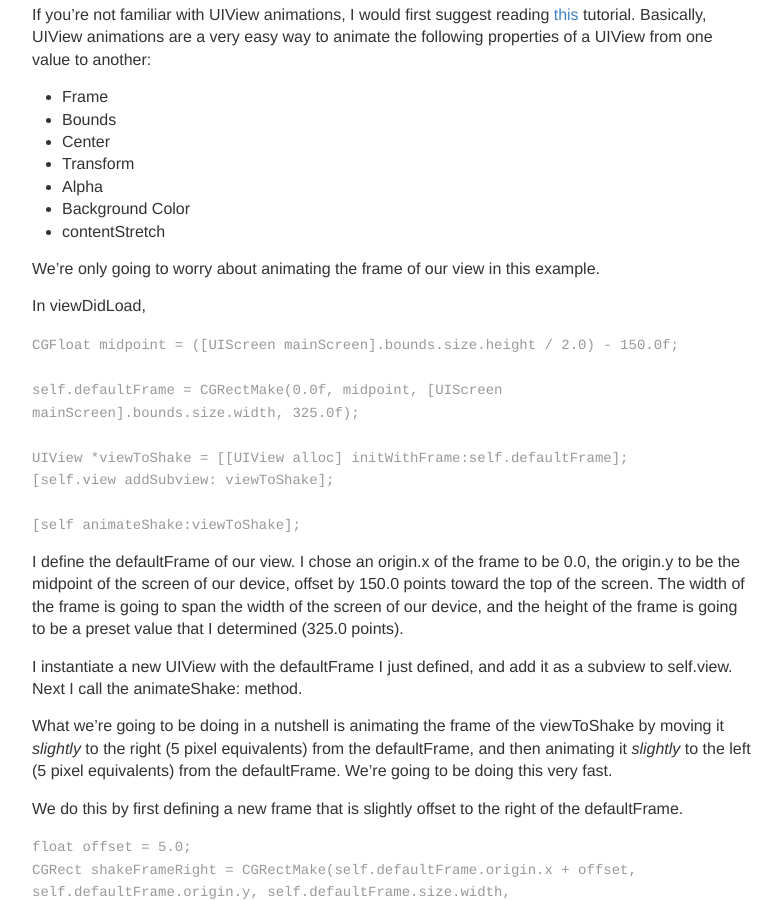
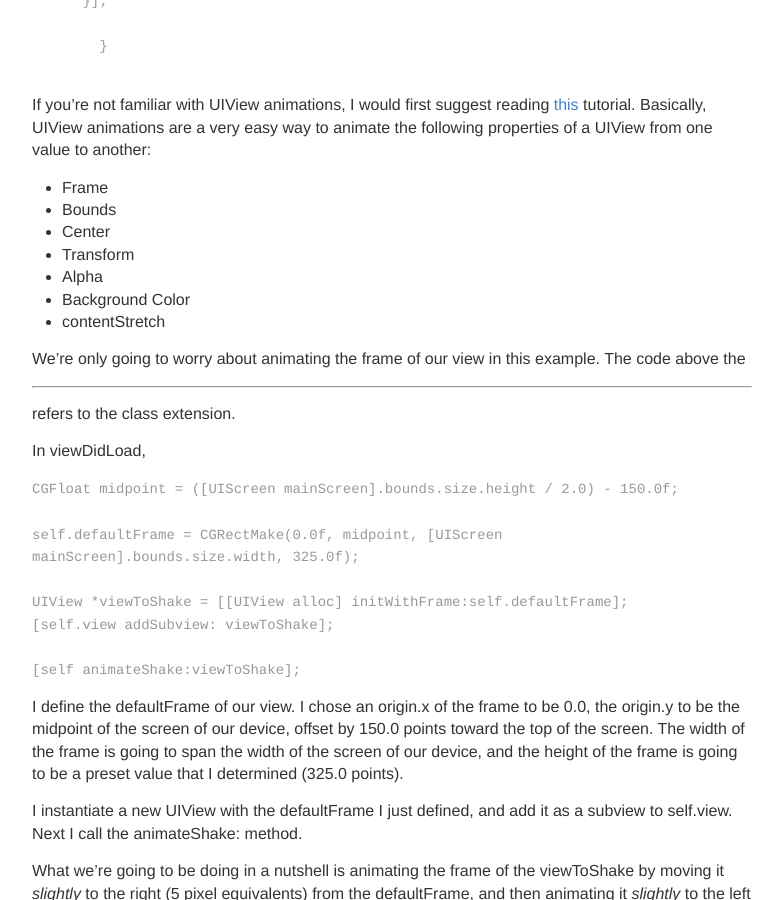
Before and after one commit to trentyou/trentyou.github.io, a Jekyll site: the page built from _posts/2014-12-7-Shaking a UIView.md, in a window 1280 px wide and 900 px high, scrolled down 3599 px. Shown: the whole window, without its empty margins (248-1031 px from the left). Built offline with Jekyll 4.4.1, drawn with Linux system fonts in a browser that asks for light colours.

Commit message:
Updated 2014-12-7-Shaking a UIView.md

```diff
--- a/_posts/2014-12-7-Shaking a UIView.md
+++ b/_posts/2014-12-7-Shaking a UIView.md
@@ -58,8 +58,12 @@
 
 <div style="width:700px">
 <pre><code>
+
+
 @property (nonatomic) CGRect defaultFrame;
+
 ------
+
 
 - (void)viewDidLoad
 {
@@ -126,6 +130,11 @@
 
 
 We're only going to worry about animating the frame of our view in this example.
+The code above the
+
+---------
+
+refers to the class extension.
 
 In viewDidLoad,
 
```
